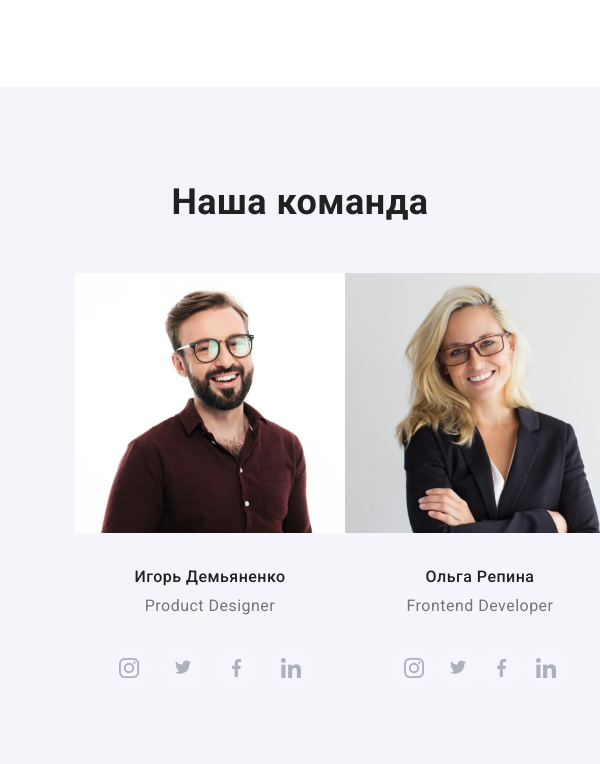
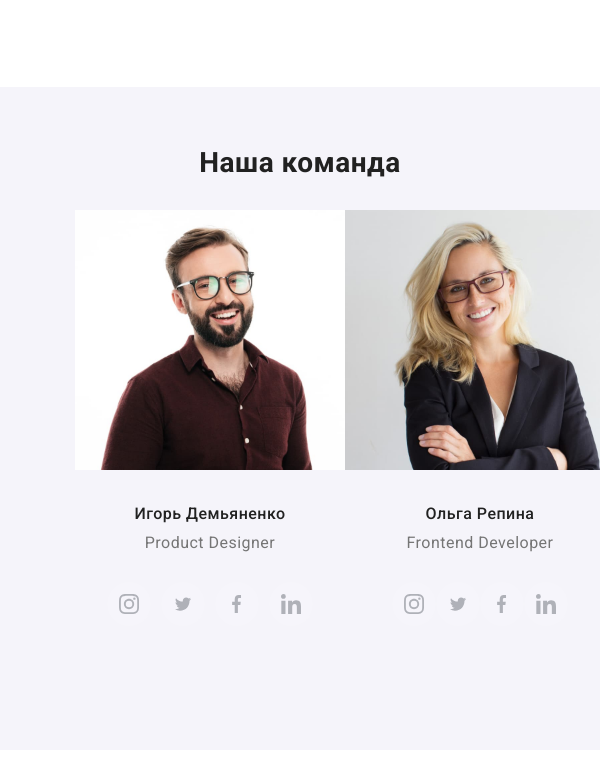
Before and after one commit to MartaMalovana/goit-markup-hw-08, a plain HTML site: page index.html in a window 600 px wide. Shown: the part 1516-2280 px from the top of the page. Drawn offline with nearby package versions, Linux system fonts and the light colour scheme; files that its build step writes are made by us from their sources.

Commit message:
Зроблено моб до секції Команда

```diff
--- a/sass/components/_team.scss
+++ b/sass/components/_team.scss
@@ -32,6 +32,12 @@
         color: var(--secondary-text-color);
         font-size: 36px;
         line-height: 1.17;
+
+        @media screen and (min-width: 480px) and (max-width: 767px)  {
+          margin-bottom: 30px;
+          font-size: 28px;
+
+        }
       }
 
       &__list {
@@ -58,4 +64,8 @@
         font-size: 16px;
         line-height: 1.19;
       }
+
+      @media screen and (min-width: 480px) and (max-width: 767px)  {
+        padding-top: 60px;
+      }
   }
```
